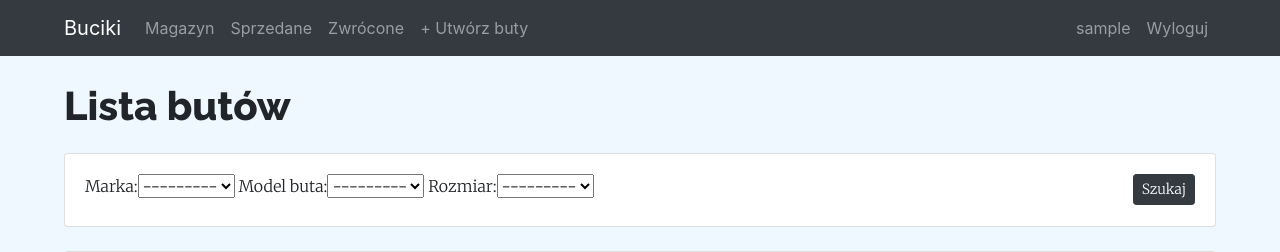
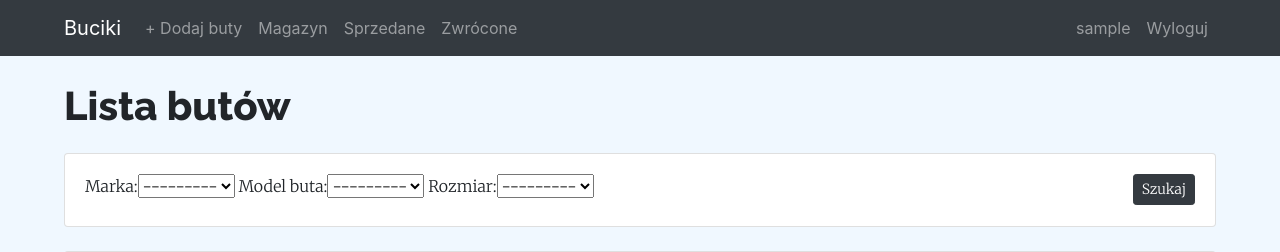
Before and after one commit to Oscris1/shoes-project, a Django app: page /magazyn/ in a window 1280 px wide. Shown: the top 252 px of the page. Run offline with Django 3.2, Linux system fonts and the light colour scheme; the visitor is signed in with stand-in values (Sample User, id 1); data that the repository does not hold is empty.

Commit message:
Changed order of links in navbar

```diff
--- a/templates/magazyn/base_magazyn.html
+++ b/templates/magazyn/base_magazyn.html
@@ -19,6 +19,9 @@
         <div class="collapse navbar-collapse" id="navbarNav">
           <ul class="navbar-nav mr-auto">
             <li class="nav-item">
+              <li class="nav-item">
+                <a class="nav-link" href="{% url 'magazyn_create' %}">+ Dodaj buty</a>
+              </li>
               <a class="nav-link" href="{% url 'magazyn_list' %}">Magazyn</a>
             </li>
             <li class="nav-item">
@@ -26,9 +29,6 @@
             </li>
             <li class="nav-item">
               <a class="nav-link" href="{% url 'zwrot_list' %}">Zwrócone</a>
-            </li>
-            <li class="nav-item">
-              <a class="nav-link" href="{% url 'magazyn_create' %}">+ Utwórz buty</a>
             </li>
           </ul>
           <ul class="navbar-nav ml-auto">
```
